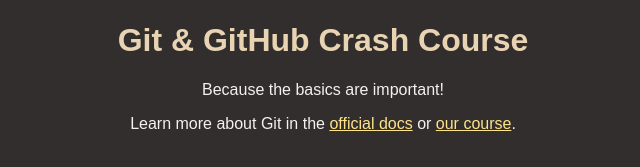
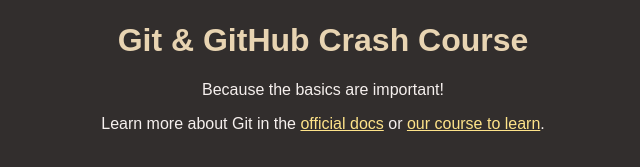
Before and after one commit to mhmd-aashik/git-crash, a plain HTML site: page index.html in a window 1280 px wide. Shown: the part 147-314 px from the top of the page, without its empty margins (317-957 px from the left). Drawn offline with Linux system fonts and the light colour scheme.

Commit message:
Added some text to feature branch

```diff
--- a/index.html
+++ b/index.html
@@ -17,7 +17,7 @@
       <p>
         Learn more about Git in the
         <a href="https://git-scm.com/book/en/v2">official docs</a> or
-        <a href="https://acad.link/git">our course</a>.
+        <a href="https://acad.link/git">our course to learn</a>.
       </p>
     </main>
   </body>
```
